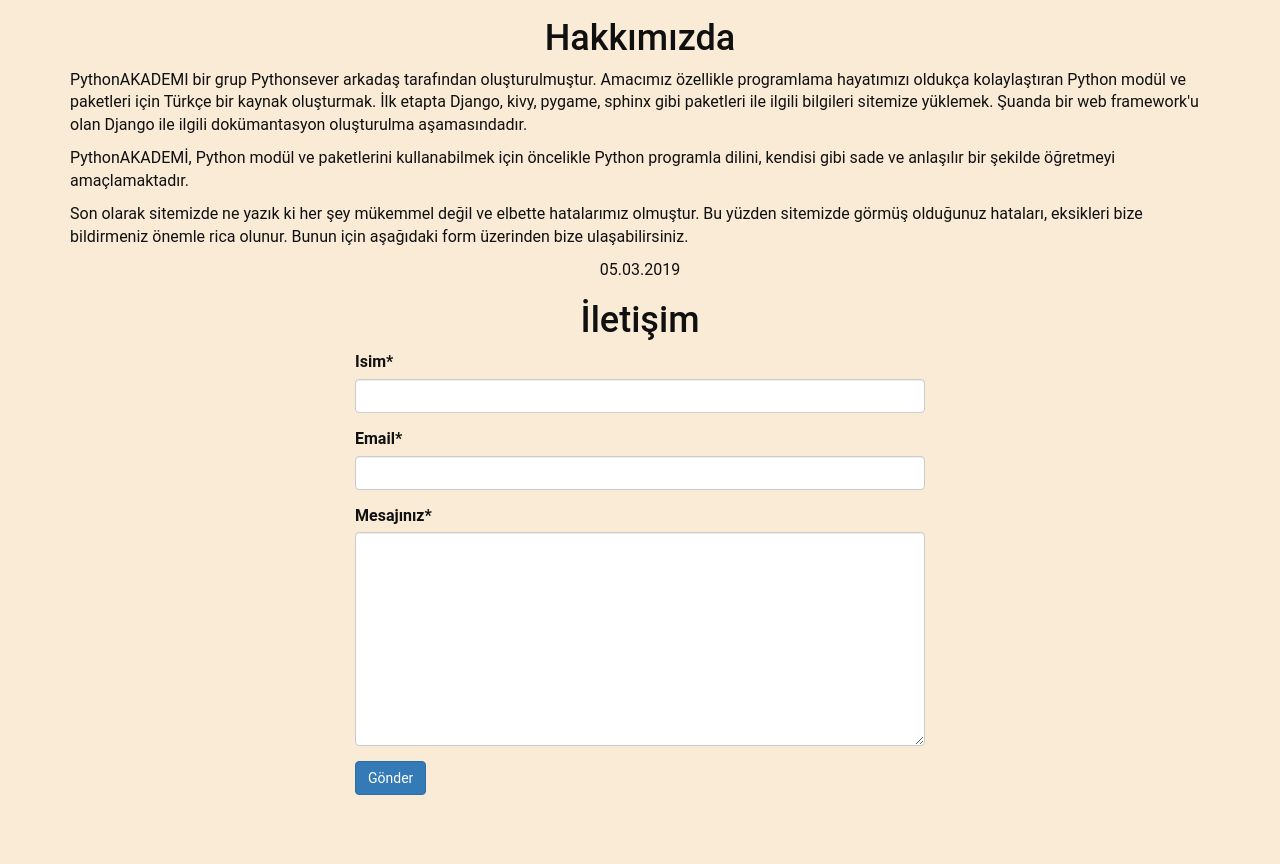
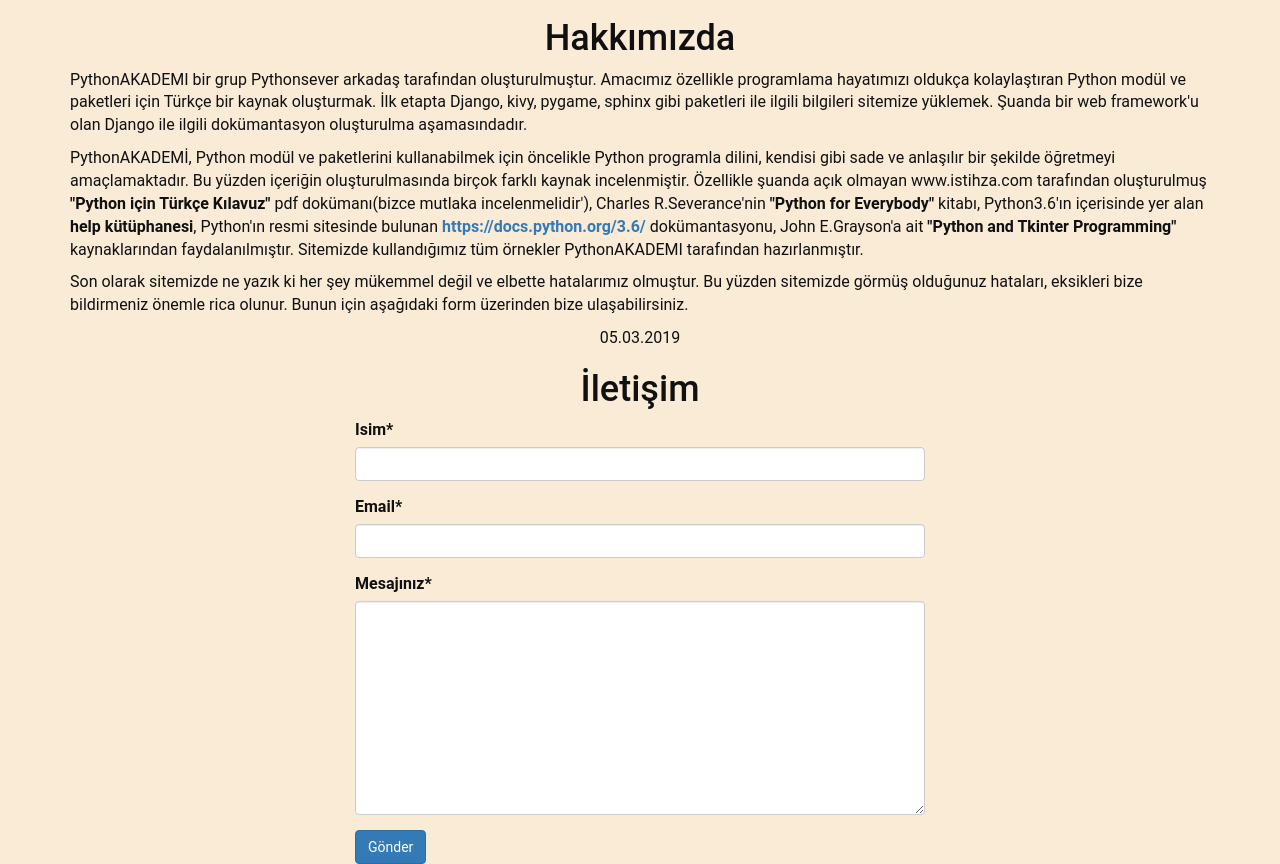
Before and after one commit to kopuskopecik/projem, a Django app: page /hakkimizda/iletisim/ in a window 1280 px wide. Shown: the part 61-925 px from the top of the page. Before the commit the page ends 856 px from the top, so only its background shows below. Run offline with Django 3.2, Linux system fonts and the light colour scheme; data that the repository does not hold is empty; some libraries are stand-ins or nearby versions.

Commit message:
metalar eklendiye geri dönüldü

```diff
--- a/static/js/detail/detail.js
+++ b/static/js/detail/detail.js
@@ -1,10 +1,9 @@
 $(document).ready(function(){
-
 	var a = 0;
 
 	   $(".menu1").click(function(){
 		   if (a == 0){
-			   if ($(window).width() >767){
+			   if ($(window).width() >=767){
 				   $(".detailmenu").hide();
 				   $(".content").attr("class", "col-md-12 col-sm-12 col-xs-12 content");
 			   }
@@ -16,7 +15,7 @@ $(document).ready(function(){
 			   a = 1;
 		   }
 		   else {
-			   if ($(window).width() <=767){
+			   if ($(window).width() <767){
 				   $(".detailmenu").hide();
 				   $(".content").attr("class", "col-md-12 col-sm-12 col-xs-12 content");
 			   }
--- a/static/style1.css
+++ b/static/style1.css
@@ -6,6 +6,8 @@ html, body {
 	height: 100%;
 	margin: 0;
 }
+
+
 
 body {
 	background-color: #faebd7;
@@ -52,6 +54,7 @@ h4, .detailbaslik {
 
 .detailmenu {
 	background-color: #9B2335;
+	overflow-y: auto;
 }
 
 .row{
--- a/templates/base.html
+++ b/templates/base.html
@@ -2,6 +2,9 @@
 <!DOCTYPE HTML>
 <html lang="tr">
 <head>
+
+
+
 	<script async src="//pagead2.googlesyndication.com/pagead/js/adsbygoogle.js"></script>
 	<script>
   (adsbygoogle = window.adsbygoogle || []).push({
@@ -11,7 +14,7 @@
 	</script>
 	{% block metalar %}
 	<meta charset="UTF-8" name="viewport" content="width=device-width, initial-scale=1">
-	<meta name="description" content="Python ve Python Paketlerine yönelik anlaşılır ve sade dersler ">
+	<meta name="description" content="Python, Python Dersleri, ">
 	<meta name="keywords" content="Python, Python Dersleri, Python Modül ve Paketleri, re, os, sys,
 	sqlite3, math, random, datetime, time calendar, tkinter, pmw">
 	<meta name="google-site-verification" content="PUTrQmtpisnLh5wjd968M4sXwMhVt607eWm27qMwwy4" />
--- a/templates/hakkimizda/hakkimizda.html
+++ b/templates/hakkimizda/hakkimizda.html
@@ -14,7 +14,9 @@
 				İlk etapta Django, kivy, pygame, sphinx gibi paketleri ile ilgili bilgileri sitemize yüklemek. Şuanda bir web framework'u olan Django ile ilgili dokümantasyon oluşturulma aşamasındadır.</p>
 
 				<p>PythonAKADEMİ, Python modül ve paketlerini kullanabilmek için öncelikle Python programla dilini, kendisi gibi sade ve anlaşılır bir şekilde
-öğretmeyi amaçlamaktadır.
+öğretmeyi amaçlamaktadır. Bu yüzden içeriğin oluşturulmasında birçok farklı kaynak incelenmiştir. Özellikle şuanda açık olmayan www.istihza.com tarafından oluşturulmuş <b>"Python için Türkçe Kılavuz"</b> pdf dokümanı(bizce mutlaka incelenmelidir'),
+Charles R.Severance'nin <b>"Python for Everybody"</b> kitabı, Python3.6'ın içerisinde yer alan <b>help kütüphanesi</b>, Python'ın resmi sitesinde bulunan <a href = "https://docs.python.org/3.6/"><b>https://docs.python.org/3.6/</b></a> dokümantasyonu,
+John E.Grayson'a ait <b>"Python and Tkinter Programming"</b> kaynaklarından faydalanılmıştır. Sitemizde kullandığımız tüm örnekler PythonAKADEMI tarafından hazırlanmıştır.
 				</p>
 
 				<p>Son olarak sitemizde ne yazık ki her şey mükemmel değil ve elbette hatalarımız olmuştur. Bu yüzden sitemizde görmüş olduğunuz hataları, eksikleri bize bildirmeniz önemle rica olunur. Bunun için aşağıdaki form üzerinden bize ulaşabilirsiniz.
--- a/templates/tur/detail.html
+++ b/templates/tur/detail.html
@@ -2,12 +2,13 @@
 {% load static %}
 
 {% block metalar %}
+
 		<meta name="description" content="{{lesson.headline}}">
 		<meta name="keywords" content="{{lesson.headline}}, Python Dersleri">
+		<meta name="author" content="PythonAkademi">
 {% endblock%}
 
 <title>{% block title %} {{lesson.headline}} {% endblock %}</title>
-
 
 {% block body %}
 <div class="container-fluid">
```
